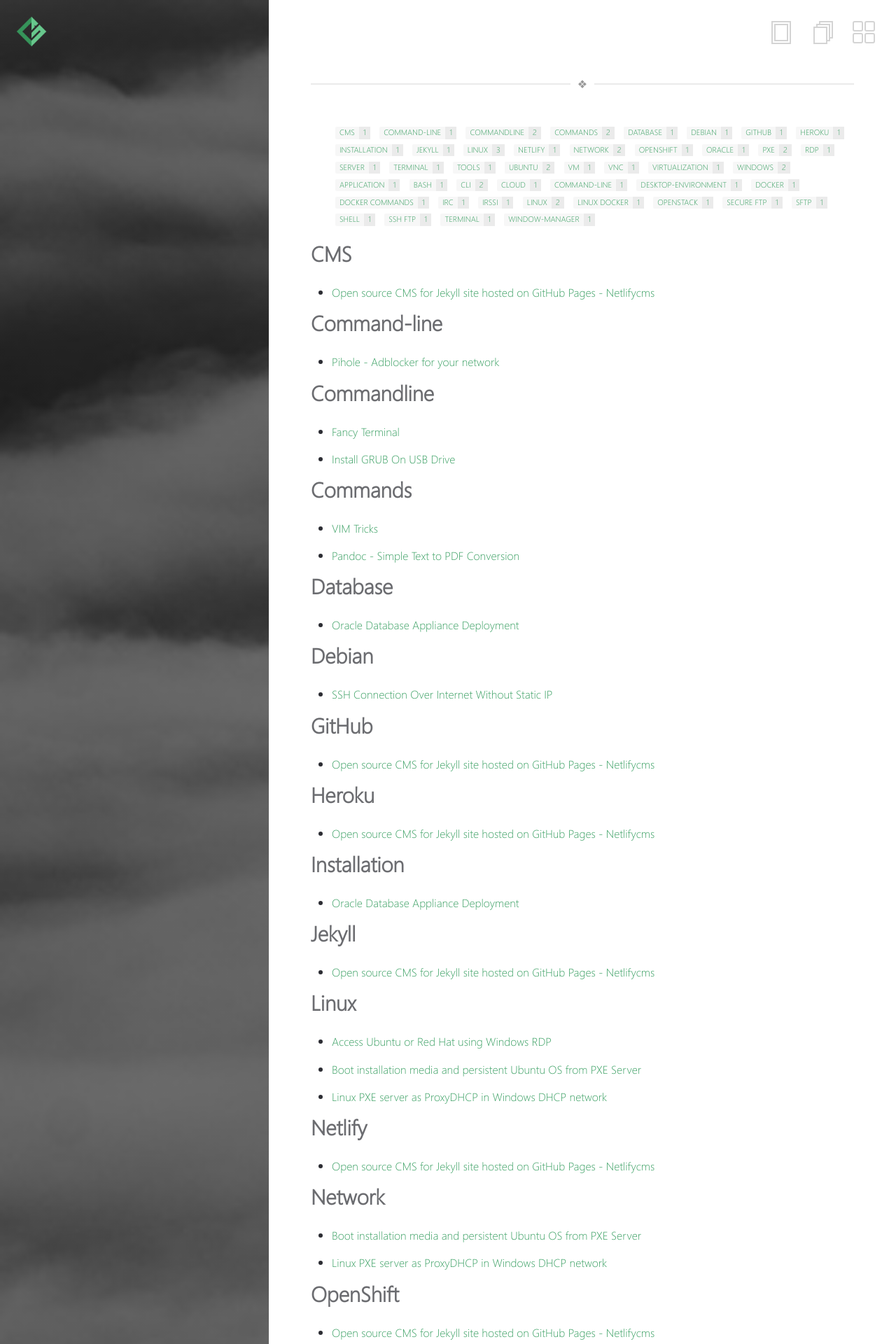
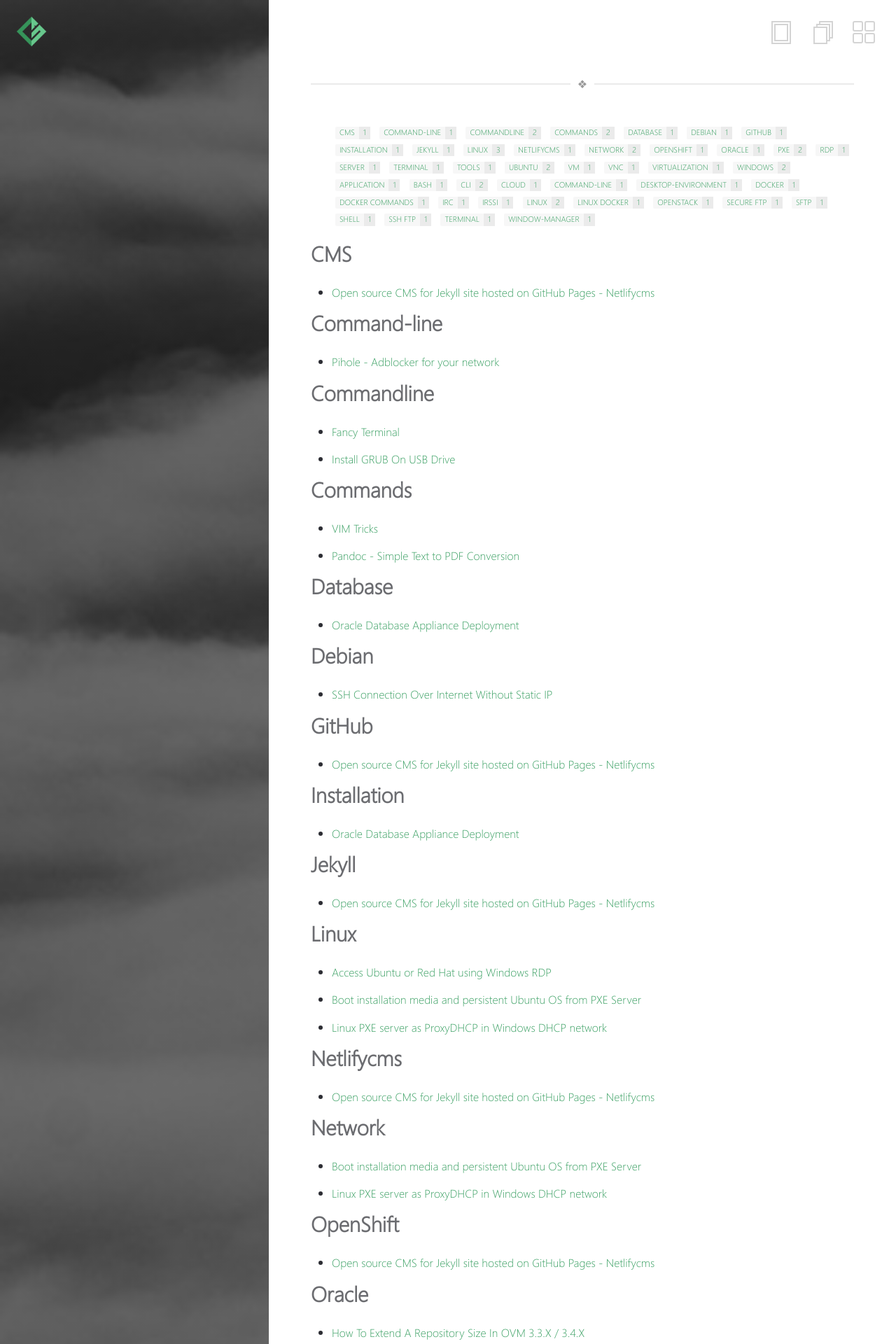
Before and after one commit to kevydotvinu/gnulinuxmate.com, a Jekyll site: the page built from _pages/tags.md, in a window 1280 px wide. Shown: the top 1920 px of the page at 70% size. Built offline with Jekyll 4.4.1, drawn with Linux system fonts in a browser that asks for light colours; some of the changed lines change nothing that is shown; some of the changed text lies outside the part shown.

Commit message:
Update Posts “2020-05-04-open-source-cms-for-jekyll-site-hosted-on-github-pages-netlifycms”

````diff
--- a/_posts/2020-05-04-open-source-cms-for-jekyll-site-hosted-on-github-pages-netlifycms.md
+++ b/_posts/2020-05-04-open-source-cms-for-jekyll-site-hosted-on-github-pages-netlifycms.md
@@ -4,8 +4,8 @@
 title: Open source CMS for Jekyll site hosted on GitHub Pages - Netlifycms
 date: 2020-05-04 09:49am
 image: ""
-description: A step-by-step instructions to deploy Netlifycms on GitHub Pages.
-tags: Netlify GitHub Jekyll OpenShift Heroku CMS
+description: A step-by-step instructions to facilitate Netlifycms on GitHub Pages.
+tags: Netlifycms GitHub Jekyll OpenShift CMS
 ---
 #### Why do we need CMS for Jekyll?
 
@@ -13,13 +13,96 @@
 
 #### What are the options in Netlifycms?
 
-We have two options:
+We have two options to deploy Netlifycms:
 
 1. Migrate the site on Netlify.
-2. Simply deploy Netlify CMS on GitHub Pages with external oauth.
+2. Simply deploy Netlify CMS on GitHub Pages with your own OAuth.
 
-First one is straight forward and you can find the instructions in [here](https://www.netlify.com/blog/2016/10/27/a-step-by-step-guide-deploying-a-static-site-or-single-page-app/). In this post we demonstrate the second option in detail. For external oauth, we can use [](https://www.heroku.com/)[Heroku](https://www.heroku.com/) or [OpenShift](https://www.openshift.com/products/online/) platform to deploy [](https://nodejs.org/)[Netlifycms oauth](https://www.netlifycms.org/docs/external-oauth-clients/) code for free (Free quota is enough for this code).
+First one is straight forward and you can find the instructions in [here](https://www.netlify.com/blog/2016/10/27/a-step-by-step-guide-deploying-a-static-site-or-single-page-app/). In this post we demonstrate the second option in detail. For external OAuth, we can use [](https://www.heroku.com/)[Heroku](https://www.heroku.com/) or [OpenShift](https://www.openshift.com/products/online/) platform to deploy [](https://nodejs.org/)[Netlifycms OAuth](https://www.netlifycms.org/docs/external-oauth-clients/) code for free (Free quota is enough for this code). Please watch [this](https://www.youtube.com/watch?reload=9&v=Xv2ZW-QPAFc) video for Heroku application as we prefer OpenShift in here.
 
 #### Why do we need GitHub Pages when we have free Netlify hosting + CMS?
 
-We will not get fine grain control over our site. It is easy to make changes to the site itself when we are hosting on [GitHub Pages](https://pages.github.com/).
+We will not get fine-grained control over the site. It is easy to make changes to the site itself when we are hosting on [GitHub Pages](https://pages.github.com/).
+
+#### How to facilitate your own OAuth authentication?
+
+On Netlifycms page, there are some [community-maintained projects](https://www.netlifycms.org/docs/external-oauth-clients/) for this. We prefer [this](https://github.com/vencax/netlify-cms-github-oauth-provider) Node.js code here.
+
+##### Create OAuth authentication app in GitHub
+
+Go and create OAuth app from GitHub account from [here](https://github.com/settings/developers) and make it ready your client ID and client secret.
+
+##### Create Netlifycms authentication app on OpenShift
+
+First create a free OpenShift account from [here](https://www.openshift.com/products/online/) and try below commands.
+
+```
+# clone github repository
+git clone https://github.com/vencax/netlify-cms-github-oauth-provider
+cd netlify-cms-github-oauth-provider
+
+# create application
+cat << EOF > ./.env
+NODE_ENV=production
+ORIGIN=www.yoursiteurl.com
+EOF
+oc new-app .
+oc status
+oc create secret githuboauth --from-literal=OAUTH_CLIENT_ID=f432a9casdff1e4b79c57 --from-literal=OAUTH_CLIENT_SECRET=pampadympapampadympapampadympa
+oc set env --from=secret/githuboauth dc/netlify-cms-github-oauth-provider
+oc patch svc/netlify-cms-github-oauth-provider -p '{"spec":{"ports":[{"name":"3000-tcp","port":3000,"protocol": "TCP","targetPort": 3000}]}}'
+oc create route edge --service netlify-cms-github-oauth-provider
+oc get route                   <-- this gives Netlifycms application url
+```
+
+##### Create changes in Jekyll site
+
+In your Jekyll site root directory, create two files as follows:
+
+```
+admin
+ ├ index.html
+ └ config.yml
+
+cat < EOF > admin/index.html
+<!doctype html>
+<html>
+<head>
+  <meta charset="utf-8" />
+  <meta name="viewport" content="width=device-width, initial-scale=1.0" />
+  <title>Content Manager</title>
+</head>
+<body>
+  <!-- Include the script that builds the page and powers Netlify CMS -->
+  <script src="https://unpkg.com/netlify-cms@^2.0.0/dist/netlify-cms.js"></script>
+</body>
+</html>
+EOF
+
+cat < EOF > admin/config.yml
+backend:
+  name: github
+  repo: <your github repo> Ex: username/repo
+  branch: <repo branch> Ex: master
+  base_url: <Netliyfy application url we created above> Ex: https://netlify-cms-github-oauth-provider-netlifycms.apps.uk-east-3.starter.openshift-online.com
+
+media_folder: "images/uploads"
+
+publish_mode: editorial_workflow
+
+collections:
+  - label: "Blog"
+    name: "blog"
+    folder: "_posts"
+    create: true
+    fields:
+      - {label: "Title", name: "title", widget: "string"}
+      - {label: "Publish Date", name: "date", widget: "datetime"}
+      - {label: "Image", name: "image", widget: "image"}
+      - {label: "Body", name: "body", widget: "markdown"}
+EOF
+```
+
+Please refer [this](https://www.netlifycms.org/docs/add-to-your-site/) to configure the above for your need.
+
+This is it! Now you can visit https://yousiteurl.com/admin/index.html to authenticate and see your Netlifycms console.
````
